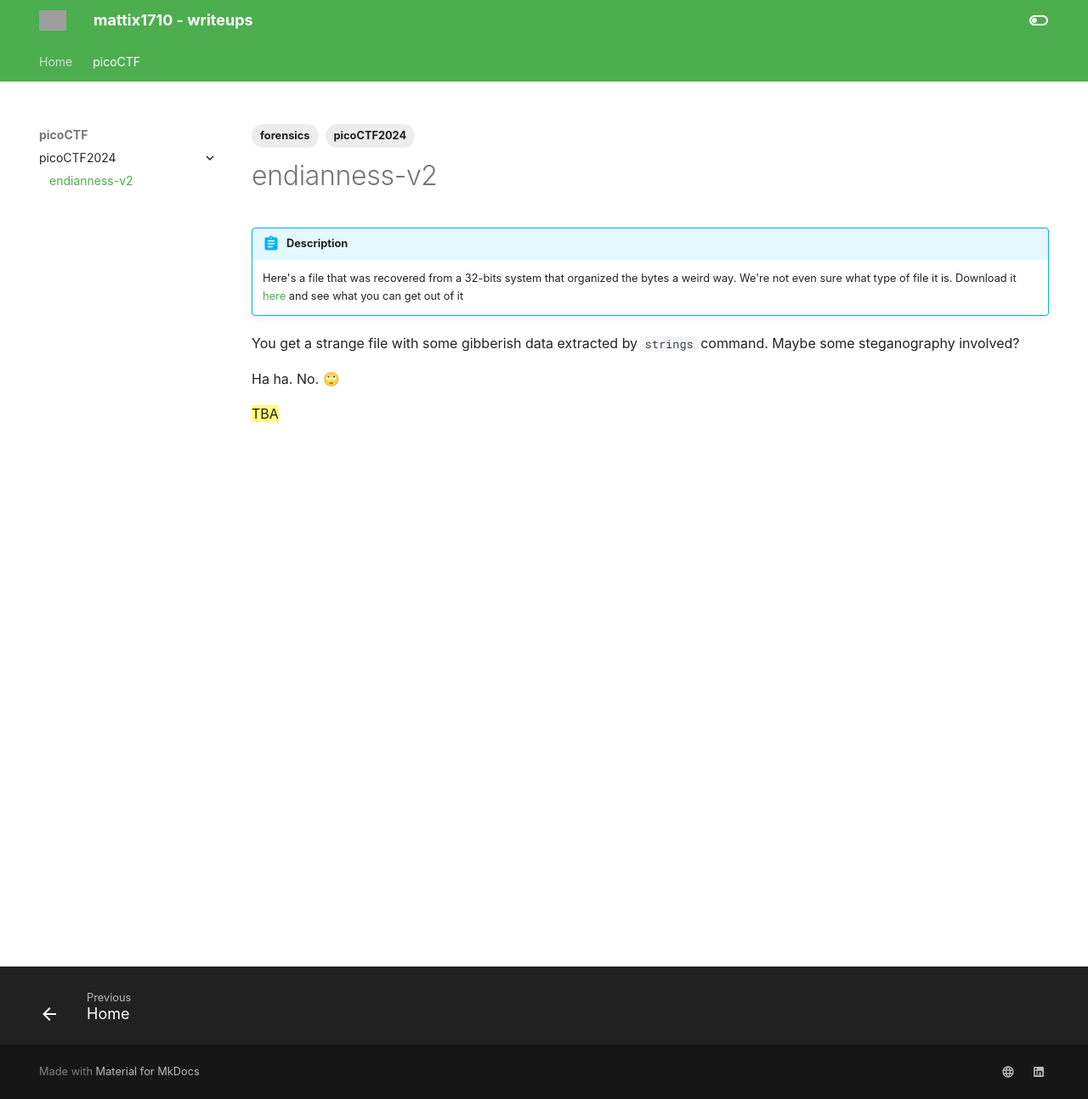
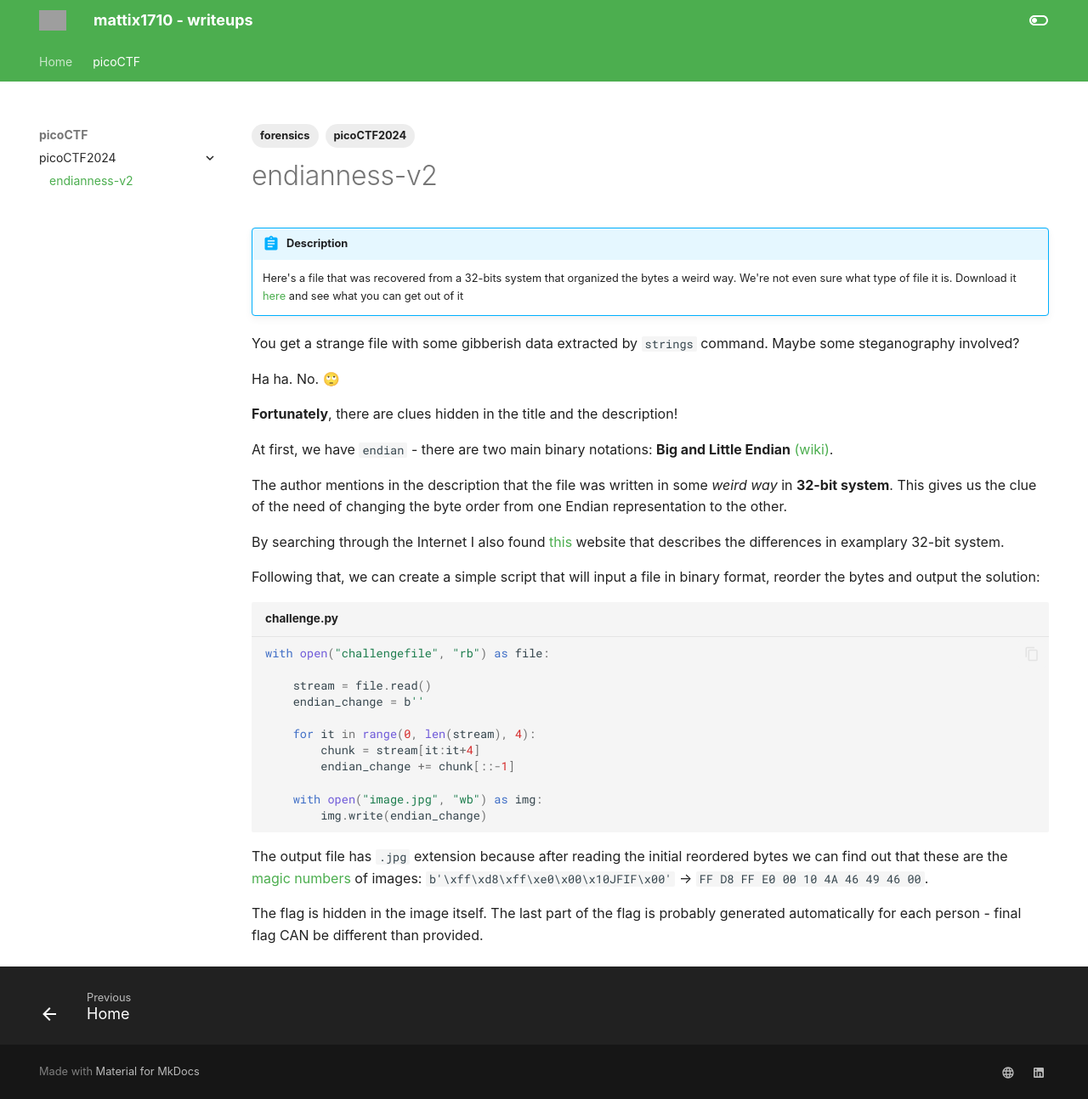
Before and after one commit to mattix1710/writeups, an MkDocs documentation site: the page built from docs/picoCTF/endianness-v2.md, in a window 1280 px wide and 1294 px high. Shown: the whole window at 85% size. Built offline with MkDocs 1.6.1 and Material for MkDocs 9.7.7, drawn with Linux system fonts in a browser that asks for light colours; some web fonts are replaced; grey boxes are pictures that could not be loaded.

Commit message:
Updated writeups

````diff
--- a/docs/picoCTF/endianness-v2.md
+++ b/docs/picoCTF/endianness-v2.md
@@ -13,4 +13,31 @@ You get a strange file with some gibberish data extracted by `strings` command.
 
 Ha ha. No. 🙄
 
-==TBA==
+**Fortunately**, there are clues hidden in the title and the description!
+
+At first, we have `endian` - there are two main binary notations: **Big and Little Endian** [(wiki)](https://en.wikipedia.org/wiki/Endianness).
+
+The author mentions in the description that the file was written in some _weird way_ in **32-bit system**. This gives us the clue of the need of changing the byte order from one Endian representation to the other.
+
+By searching through the Internet I also found [this](https://www.eecis.udel.edu/~davis/cpeg222/AssemblyTutorial/Chapter-15/ass15_3.html) website that describes the differences in examplary 32-bit system.
+
+Following that, we can create a simple script that will input a file in binary format, reorder the bytes and output the solution:
+
+``` py title="challenge.py"
+with open("challengefile", "rb") as file:
+
+    stream = file.read()
+    endian_change = b''
+
+    for it in range(0, len(stream), 4):
+        chunk = stream[it:it+4]
+        endian_change += chunk[::-1]
+
+    with open("image.jpg", "wb") as img:
+        img.write(endian_change)
+```
+
+The output file has `.jpg` extension because after reading the initial reordered bytes we can find out that these are the [magic numbers](https://www.garykessler.net/library/file_sigs.html) of images:
+`b'\xff\xd8\xff\xe0\x00\x10JFIF\x00'` -> `FF D8 FF E0 00 10 4A 46 49 46 00`.
+
+The flag is hidden in the image itself. The last part of the flag is probably generated automatically for each person - final flag CAN be different than provided.
````
Also changed, not shown: docs/HackTheBox/TrueSecrets.md (added, +19 -0 lines).
